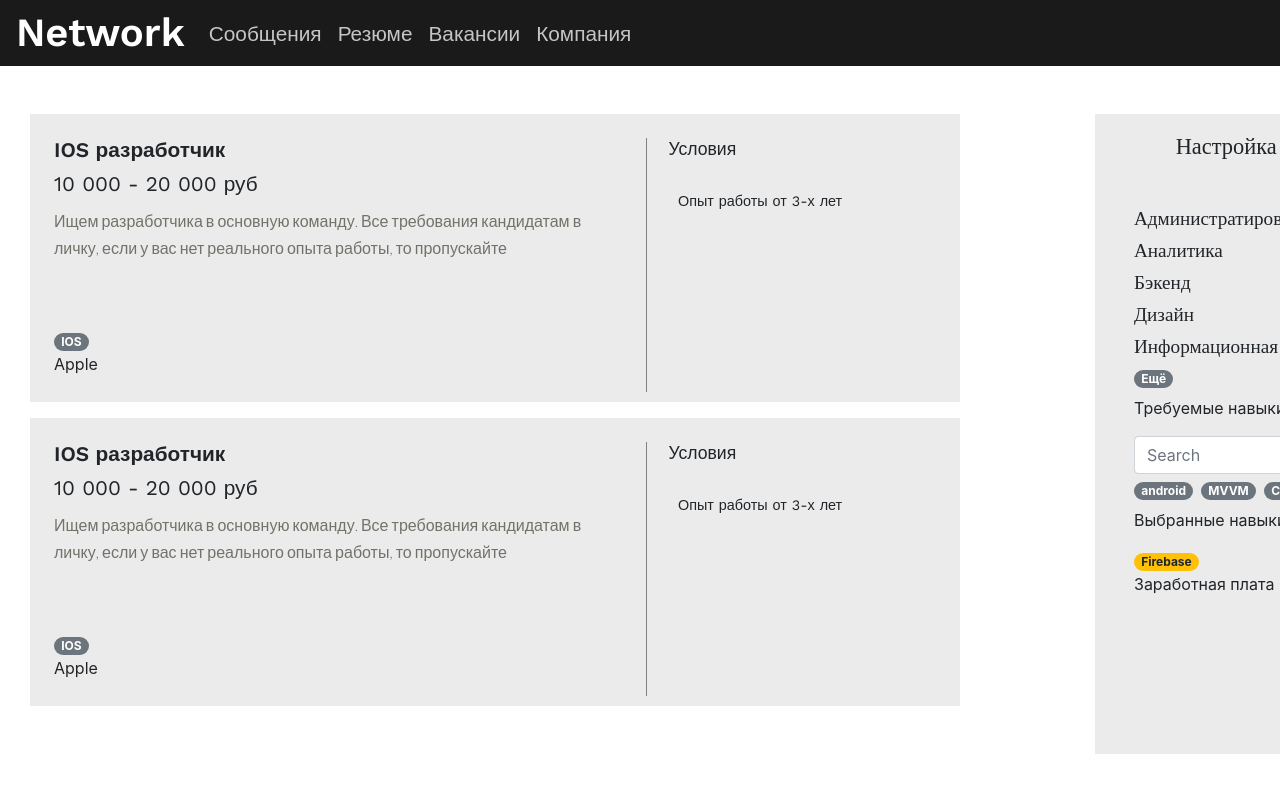
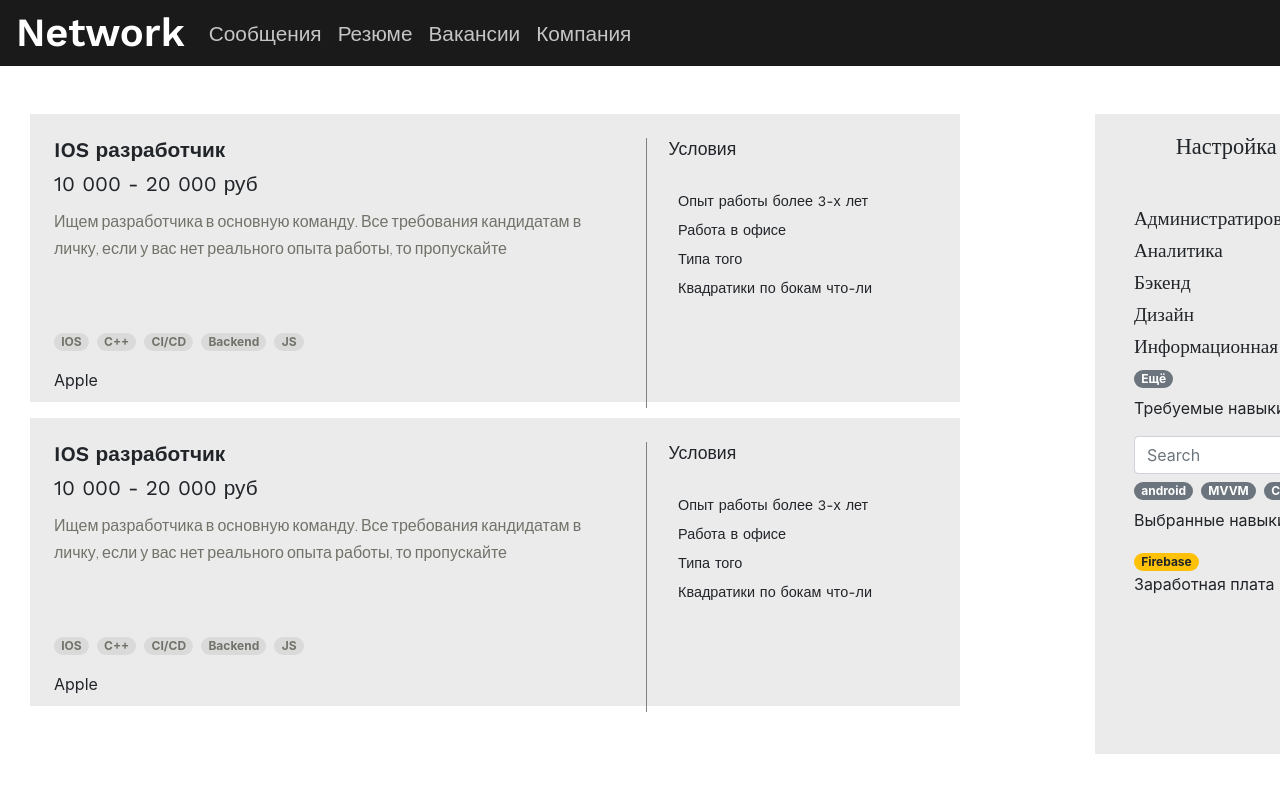
Before and after one commit to Fureless/SocialNetwork-CS, a React (Create React App) app: page /vacancies in a window 1280 px wide. Shown: the top 792 px of the page. Built offline with nearby package versions, Linux system fonts and the light colour scheme.

Commit message:
Vacancies improved

```diff
--- a/src/App.js
+++ b/src/App.js
@@ -1,12 +1,13 @@
 import React from 'react'
 import 'bootstrap/dist/css/bootstrap.min.css'
+import Auth from './Components/Auth'
 import Navigation from './Components/Navigation'
-import {Test} from './pages/test'
-import {Messages} from './pages/messages'
-import {Vacancies} from './pages/vacancies'
-import {Summary} from './pages/summary'
-import {Company} from './pages/company'
-import {Profile} from './pages/profile'
+import {test} from './pages/test'
+import {messages} from './pages/messages'
+import {vacancies} from './pages/vacancies'
+import {summary} from './pages/summary'
+import {company} from './pages/company'
+import {profile} from './pages/profile'
 
 import {
   BrowserRouter as Router,
@@ -23,12 +24,12 @@ function App() {
           {/*<Auth/>*/}
           <Navigation/>
           <Switch>
-            <Route exact path='/' component={Test} />
-            <Route path='/messages' component={Messages} />
-            <Route path='/vacancies' component={Vacancies}/>
-            <Route path='/summary' component={Summary}/>
-            <Route path='/company' component={Company}/>
-            <Route path='/profile' component={Profile}/>
+            <Route exact path='/' component={test} />
+            <Route path='/messages' component={messages} />
+            <Route path='/vacancies' component={vacancies}/>
+            <Route path='/summary' component={summary}/>
+            <Route path='/company' component={company}/>
+            <Route path='/profile' component={profile}/>
           </Switch>
         </Router>
         </div>
--- a/src/Components/Vacancy.js
+++ b/src/Components/Vacancy.js
@@ -1,88 +1,45 @@
 import React from 'react'
 import {Col, Container, Row, Badge} from 'react-bootstrap'
-
-const styles = {
-  vacancyWrapper: {
-    backgroundColor: '#EBEBEB',
-    padding: '1.5rem',
-    height: '18rem',
-    marginBottom: '1rem'
-  },
-  container: {
-    height: '100%'
-  },
-  line: {
-    borderRight: '1px solid gray',
-  },
-  title: {
-    margin: 0,
-    fontFamily: 'Work Sans, sans-serif',
-    fontWeight: 600,
-    fontSize: '1.3rem',
-    lineHeight: '1.6rem',
-    paddingBottom: '.5rem'
-  },
-  salary: {
-    margin: 0,
-    fontFamily: 'Work Sans, sans-serif',
-    fontSize: '1.3rem',
-    lineHeight: '1.6rem',
-  },
-  description: {
-    fontFamily: 'Lato, sans-serif',
-    fontWeight: 300,
-    fontSize: '1rem',
-    lineHeight: '1.7rem',
-    width: '95%',
-    overflow: 'scroll',
-    height: '7rem',
-    marginTop: '.6rem',
-    marginBottom: '.6rem',
-    color: '#73726A'
-  },
-  tags: {
-
-  },
-  company: {
-
-  },
-  conditionsTitle: {
-    margin: 0,
-    paddingLeft: '.4rem',
-    fontFamily: 'Work Sans, sans-serif',
-    fontSize: '1.1rem',
-    lineHeight: '1.4rem',
-    marginBottom: '2rem'
-  },
-  conditions: {
-    paddingLeft: '1rem',
-    marginBottom: '.6rem',
-    fontFamily: 'Work Sans, sans-serif',
-    fontWeight: 300,
-    fontSize: '.9rem',
-    lineHeight: '1.2rem'
-  }
-}
+import vacancyStyles from '../assets/styles/vacancy.css'
 
 function Vacancy(props) {
+    const tags = [
+      { id: 1, tag: 'IOS' },
+      { id: 2, tag: 'C++' },
+      { id: 3, tag: 'CI/CD' },
+      { id: 4, tag: 'Backend' },
+      { id: 5, tag: 'JS' }
+    ];
+
+    const conditions = [
+      { id: 1, condition: 'Опыт работы более 3-х лет' },
+      { id: 2, condition: 'Работа в офисе' },
+      { id: 3, condition: 'Типа того' },
+      { id: 4, condition: 'Квадратики по бокам что-ли' }
+    ];
+
+  const renderTags = tags.map(item => (
+    <li key={item.id} className='mr-2 d-inline'><Badge pill className='tags'>{item.tag}</Badge></li>
+  ))
+
+  const renderConditions = conditions.map(item => (
+    <li key={item.id} className='conditions'>{item.condition}</li>
+  ))
+
   return (
-    <Container style={styles.vacancyWrapper}>
-      <Row style={{justifyContent: 'space-between'}}>
-        <Col md='8' style={styles.line}>
-          <p style={styles.title}>{props.title}</p>
-          <p style={styles.salary}>{props.salary}</p>
-          <p style={styles.description}>{props.description}</p>
-          <Badge pill variant="secondary">
-            {/*//TODO цикл*/}
-            {props.tags}
-          </Badge>{' '}
-          <p style={styles.company}>{props.company}</p>
+    <Container className='vacancy-wrapper'>
+      <Row className='justify-content-between'>
+        <Col md='8' className='line'>
+          <p className='title'>{props.title}</p>
+          <p className='salary'>{props.salary}</p>
+          <p className='description'>{props.description}</p>
+          <ul className='tags-list'>{renderTags}</ul>
+          <p className='company'>{props.company}</p>
         </Col>
 
         <Col md='4'>
-          <p style={styles.conditionsTitle}>Условия</p>
-          {/*TODO Цикл*/}
-          <p style={styles.conditions}>{props.conditions}</p>
+          <p className='conditions-title'>Условия</p>
+          <ul className='conditions-list'>{renderConditions}</ul>
         </Col>
       </Row>
     </Container>
--- /dev/null
+++ b/src/assets/styles/vacancy.css
@@ -0,0 +1,74 @@
+.vacancy-wrapper {
+  background-color: #EBEBEB;
+  padding: 1.5rem;
+  height: 18rem;
+  margin-bottom: 1rem;
+}
+
+.line {
+  border-right: 1px solid gray;
+}
+
+.title {
+  margin: 0;
+  font-family: 'Work Sans', sans-serif;
+  font-weight: 600;
+  font-size: 1.3rem;
+  line-height: 1.6rem;
+  padding-bottom: .5rem;
+}
+
+.salary {
+  margin: 0;
+  font-family: 'Work Sans', sans-serif;
+  font-size: 1.3rem;
+  line-height: 1.6rem;
+}
+
+.description {
+  font-family: 'Lato', sans-serif;
+  font-weight: 300;
+  font-size: 1rem;
+  line-height: 1.7rem;
+  width: 95%;
+  overflow: scroll;
+  height: 7rem;
+  margin-top: .6rem;
+  margin-bottom: .6rem;
+  color: #73726A;
+}
+
+.tags-list {
+  padding-inline-start: 0;
+}
+
+.tags {
+  background-color: #DADADA;
+  color: #73726A
+}
+
+.company {
+
+}
+
+.conditions-title {
+  padding-left: .4rem;
+  font-family: 'Work Sans', sans-serif;
+  font-size: 1.1rem;
+  line-height: 1.4rem;
+  margin-bottom: 2rem;
+}
+
+.conditions-list {
+  list-style-type: none;
+  padding-inline-start: 0;
+}
+
+.conditions {
+  padding-left: 1rem;
+  margin-bottom: .6rem;
+  font-family: 'Work Sans', sans-serif;
+  font-weight: 300;
+  font-size: .9rem;
+  line-height: 1.2rem;
+}
--- a/src/pages/Messages.js
+++ b/src/pages/Messages.js
@@ -1,6 +1,6 @@
 import React from 'react'
 
-export function Messages() {
+export function messages() {
   return (
     <h1>Messages page</h1>
   )
--- a/src/pages/Profile.js
+++ b/src/pages/Profile.js
@@ -1,6 +1,6 @@
 import React from 'react'
 
-export function Profile() {
+export function profile() {
   return (
     <h1>Profile page</h1>
   )
--- a/src/pages/Summary.js
+++ b/src/pages/Summary.js
@@ -24,7 +24,7 @@ const styles = {
   }
 }
 
-export function Summary() {
+export function summary() {
   return (
     <>
       <Container fluid className='mr-auto'>
--- a/src/pages/Test.js
+++ b/src/pages/Test.js
@@ -1,6 +1,6 @@
 import React from 'react'
 
-export function Test() {
+export function test() {
   return (
   <>
     <h1>Test page</h1>
--- a/src/pages/Vacancies.js
+++ b/src/pages/Vacancies.js
@@ -20,7 +20,7 @@ const styles = {
   }
 }
 
-export function Vacancies() {
+export function vacancies() {
   return (
   <>
     <Container fluid className='mr-auto'>
--- a/src/pages/company.js
+++ b/src/pages/company.js
@@ -1,6 +1,6 @@
 import React from 'react'
 
-export function Company() {
+export function company() {
   return (
     <h1>Company Page</h1>
   )
```
Also changed, not shown: src/assets/styles/vacancies.css (deleted, +0 -163 lines).
